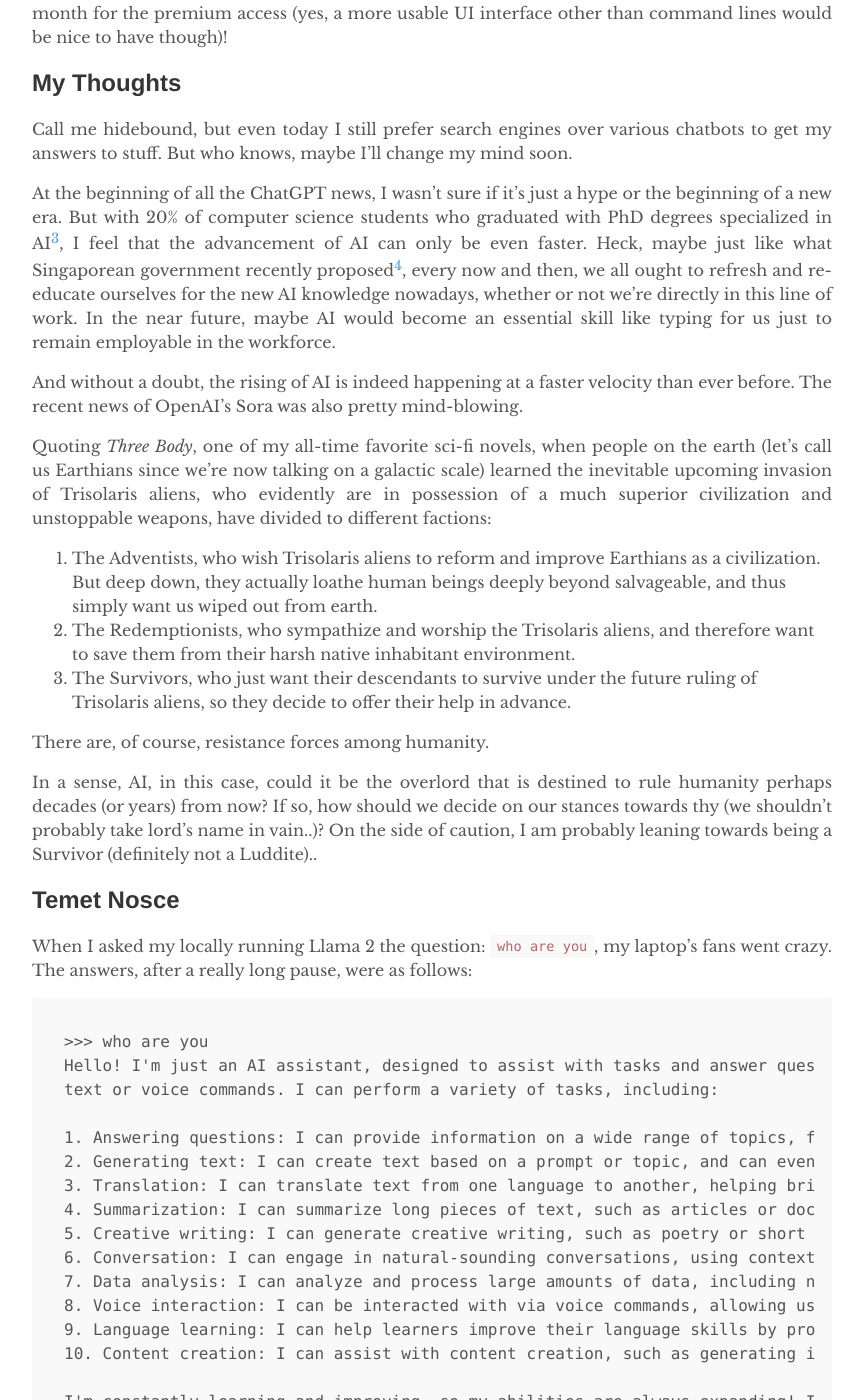
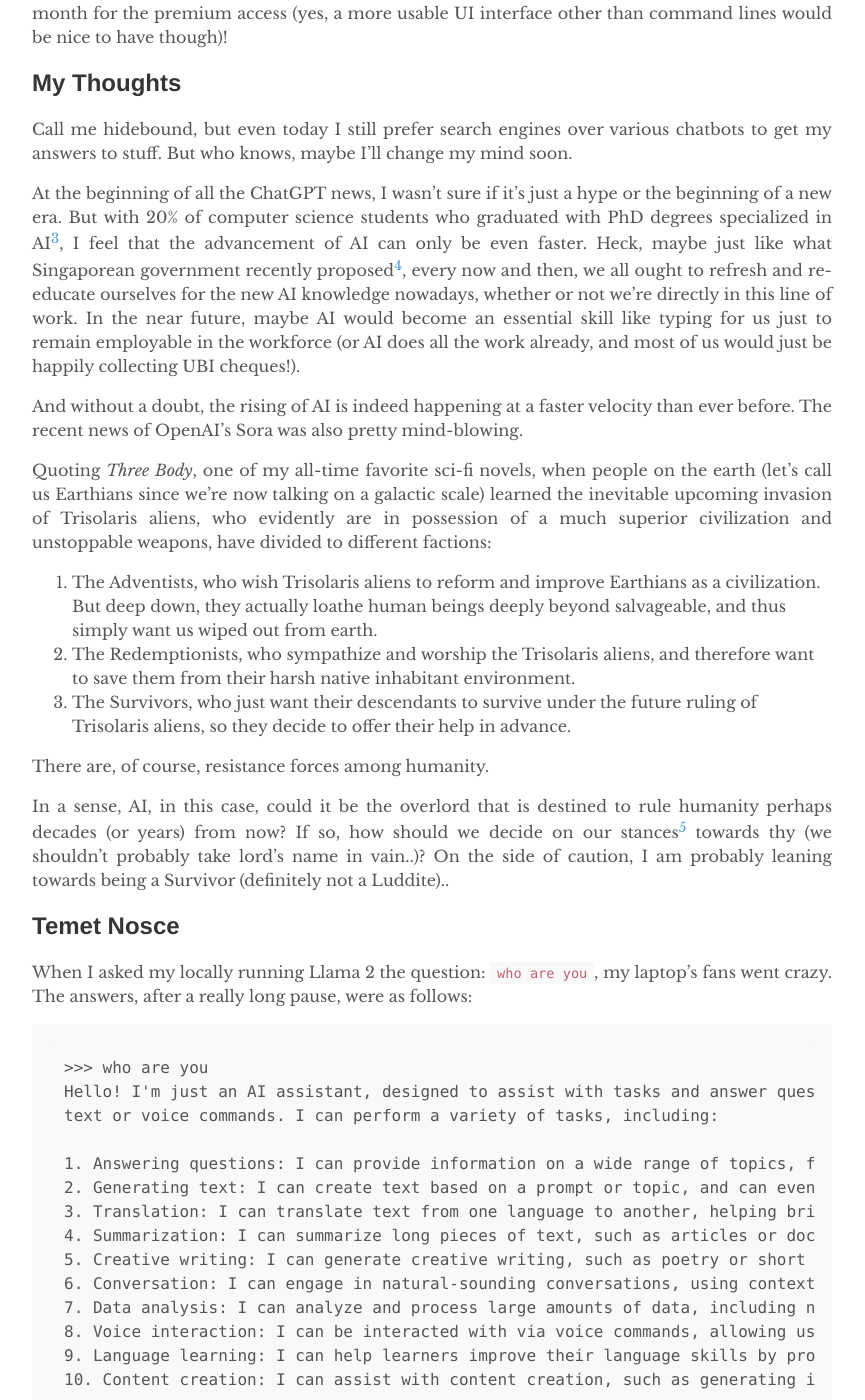
Before and after one commit to yuexiaofeng/yuexiaofeng.github.io, a Jekyll site: the page built from _posts/2024-03-03-ai-notes-llm.md, in a window 1280 px wide and 1400 px high, scrolled down 5604 px. Shown: the whole window, without its empty margins (208-1073 px from the left). Built offline with Jekyll 4.4.1, drawn with Linux system fonts in a browser that asks for light colours; some of the changed lines change nothing that is shown; some of the changed text lies outside the part shown.

Commit message:
ref for llm post

````diff
--- a/_posts/2024-03-03-ai-notes-llm.md
+++ b/_posts/2024-03-03-ai-notes-llm.md
@@ -101,7 +101,7 @@
 
 Call me hidebound, but even today I still prefer search engines over various chatbots to get my answers to stuff. But who knows, maybe I'll change my mind soon.
 
-At the beginning of all the ChatGPT news, I wasn't sure if it's just a hype or the beginning of a new era. But with 20% of computer science students who graduated with PhD degrees specialized in AI[^fn3], I feel that the advancement of AI can only be even faster. Heck, maybe just like what Singaporean government recently proposed[^fn4], every now and then, we all ought to refresh and re-educate ourselves for the new AI knowledge nowadays, whether or not we're directly in this line of work. In the near future, maybe AI would become an essential skill like typing for us just to remain employable in the workforce.
+At the beginning of all the ChatGPT news, I wasn't sure if it's just a hype or the beginning of a new era. But with 20% of computer science students who graduated with PhD degrees specialized in AI[^fn3], I feel that the advancement of AI can only be even faster. Heck, maybe just like what Singaporean government recently proposed[^fn4], every now and then, we all ought to refresh and re-educate ourselves for the new AI knowledge nowadays, whether or not we're directly in this line of work. In the near future, maybe AI would become an essential skill like typing for us just to remain employable in the workforce (or AI does all the work already, and most of us would just be happily collecting UBI cheques!).
 
 And without a doubt, the rising of AI is indeed happening at a faster velocity than ever before. The recent news of OpenAI's Sora was also pretty mind-blowing.
 
@@ -113,7 +113,7 @@
 
 There are, of course, resistance forces among humanity.
 
-In a sense, AI, in this case, could it be the overlord that is destined to rule humanity perhaps decades (or years) from now? If so, how should we decide on our stances towards thy (we shouldn't probably take lord's name in vain..)? On the side of caution, I am probably leaning towards being a Survivor (definitely not a Luddite)..
+In a sense, AI, in this case, could it be the overlord that is destined to rule humanity perhaps decades (or years) from now? If so, how should we decide on our stances[^fn5] towards thy (we shouldn't probably take lord's name in vain..)? On the side of caution, I am probably leaning towards being a Survivor (definitely not a Luddite)..
 
 ## Temet Nosce
 
@@ -138,7 +138,7 @@
 I'm constantly learning and improving, so my abilities are always expanding! Is there anything else you'd like to know or discuss?
 ```
 
-So looks like AI hasn't really achieved self-awareness yet and is pretty harmless (or maybe it's just good at concealing itself..). We are (probably) safe from Skynet or other forms of super intelligent AGI[^fn5], at least for now!
+So looks like AI hasn't really achieved self-awareness yet and is pretty harmless (or maybe it's just good at concealing itself..). We are (probably) safe from Skynet or other forms of super intelligent AGI[^fn6], at least for now!
 
 ![temet_nosce](../assets/images/20240303/matrix_temet_nosce.webp)
 
@@ -147,4 +147,5 @@
 [^fn2]:[Llama 2](https://llama.meta.com/llama2){:target="_blank"} is the 2nd generation of LLaMA, which stands for Large Language Model Meta AI (kinda genius wordplay. I love it!).
 [^fn3]:Based on Stanford's [Artificial Intelligence Index Report 2022](https://aiindex.stanford.edu/wp-content/uploads/2022/03/2022-AI-Index-Report_Master.pdf){:target="_blank"}, In 2020, 1 in every 5 CS students who graduated with PhD degrees specialized in artificial intelligence / machine learning, the most popular specialty in the past decade. From 2010 to 2020, the majority of AI PhDs in the United States headed to industry while a small fraction took government jobs.
 [^fn4]: Singapore is offering [subsidies](https://www.skillsfuture.gov.sg/initiatives/mid-career/credit#:~:text=From%201%20May%202024%2C%20Singaporeans,the%20SkillsFuture%20Level%2DUp%20Programme.){:target="_blank"} for citizens over 40 to pursue further education and learn new skills, starting from May 2024.
-[^fn5]:[Artificial general intelligence](https://aws.amazon.com/what-is/artificial-general-intelligence/){:target="_blank"} (AGI) is a field of theoretical AI research that attempts to create software with human-like intelligence and the ability to self-teach. The aim is for the software to be able to perform tasks that it is not necessarily trained or developed for.
+[^fn5]: Interestingly, just like the factions in *Three Body*, we also have different (perhaps debatable too) movements and philosophies towards AI, noticeably E/acc (effective accelerationist), and OpenAI's [Superalignment](https://openai.com/blog/introducing-superalignment){:target="_blank"} etc.
+[^fn6]:[Artificial general intelligence](https://aws.amazon.com/what-is/artificial-general-intelligence/){:target="_blank"} (AGI) is a field of theoretical AI research that attempts to create software with human-like intelligence and the ability to self-teach. The aim is for the software to be able to perform tasks that it is not necessarily trained or developed for.
````
